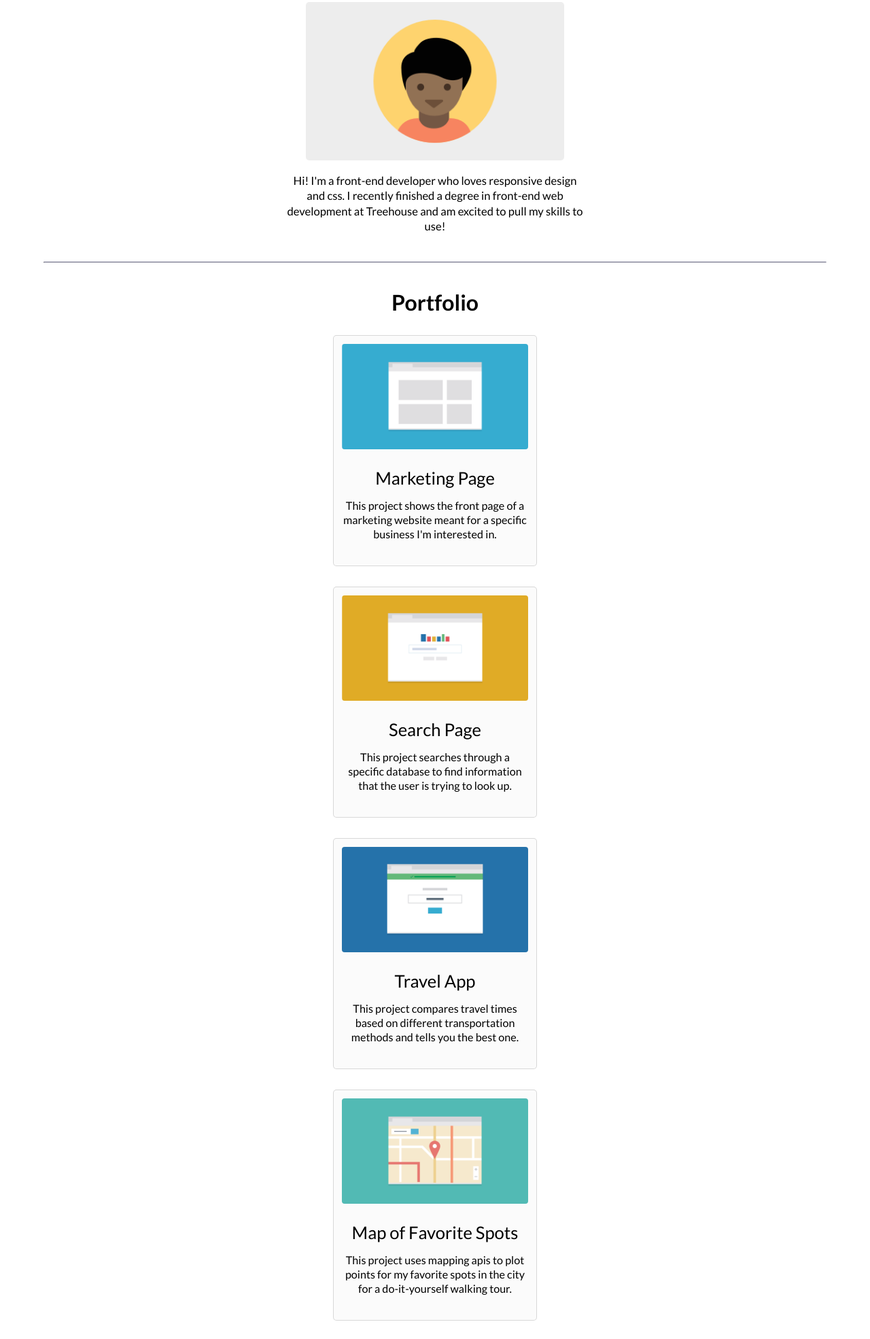
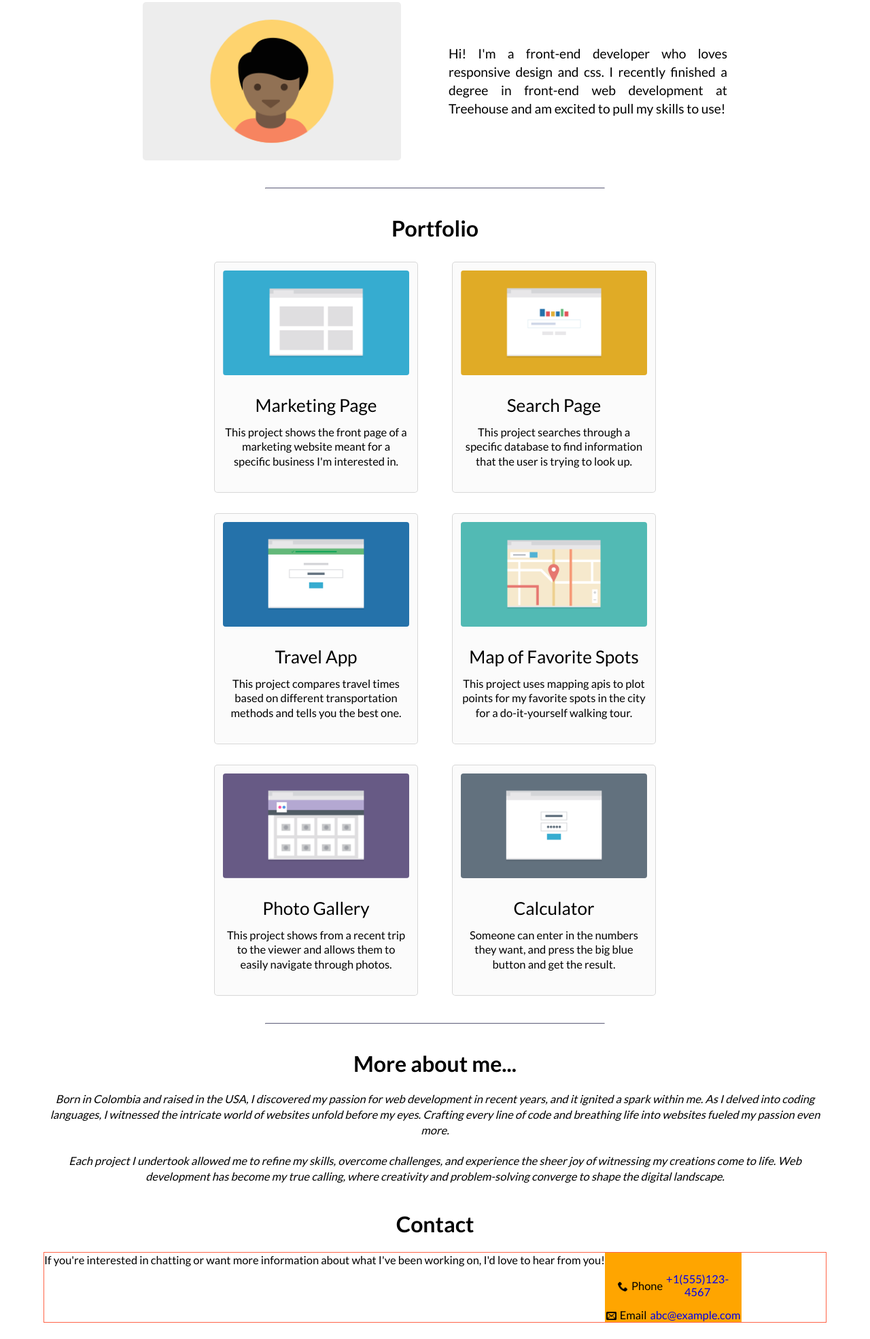
Before and after one commit to JuanMarinoDev/Basic-Responsive-Layout, a plain HTML site: page index.html in a window 1280 px wide. Shown: the part 160-2130 px from the top of the page at 68% size. Drawn offline with Linux system fonts and the light colour scheme.

Commit message:
Finshed for 700px
-Finished project for 700px-sized screens.
-Updating project for 768px-sized screens.

```diff
--- a/css/style.css
+++ b/css/style.css
@@ -76,6 +76,7 @@ a {
   margin: 15px auto 0 auto;
   line-height: 1.35;
   max-width: 380px;
+  text-align: justify;
 }
 
 
@@ -84,6 +85,7 @@ a {
   border-top: 1px solid rgb(101, 101, 129);
   width: 90%;
   margin: 0 auto;
+  max-width: 500px;
 }
 /*--- Section Titles ---*/
 .section-title {
@@ -96,10 +98,6 @@ a {
   width: 90%;
   margin: 40px auto;
   text-align: center;
-}
-
-.projects-container {
-  /* This will be used for FlexBox*/
 }
 
 /*-------   Projects   -------*/
@@ -295,7 +293,8 @@ footer h4 {
     padding: 0;
     display: flex;
     justify-content: space-between;
-    width: 450px;
+    width: 83%;
+    max-width: 500px;
     margin: auto;
   }
   .nav-section {
@@ -328,6 +327,7 @@ footer h4 {
 
   /*----  Bio & Contact  ----*/
   #bio p,
+  .contact-intro,
   .contact-phone p,
   .contact-email p,
   .contact-phone a,
@@ -338,6 +338,325 @@ footer h4 {
   /*----  Footer Menu  ----*/
   footer h4 {
     font-size: 1.3em;
+  }
+}
+
+
+
+/*___________________________________
+-----------  MOBILE XXL  ------------
+-------------------------------------*/
+@media all and (min-width: 700px) {
+  /*----  Profile ----*/
+  #profile p {
+    max-width: 510px;
+  }
+
+  /*----  Portfolio  ----*/
+  .projects-container {
+    display: flex;
+    justify-content: space-between;
+    flex-wrap: wrap;
+    max-width: 650px;
+    margin: auto;
+  }
+  /*-- Projects --*/
+  .project {
+    margin: 30px 0 0 0;
+  }
+}
+
+
+
+
+
+
+
+
+
+
+
+
+
+
+
+
+
+
+
+
+
+
+
+
+
+
+
+
+
+
+
+
+
+
+
+/*__________________________________
+------------   TABLET   ------------
+------------------------------------*/
+@media all and (min-width: 768px) {
+  body {
+    /* background-color: orange; */
+  }
+  /*----  Navigation ----*/
+  #main-nav {
+    /* text-align: center;
+    background: #7ea2e6;
+    box-shadow: 0 5px 15px #A7BFE8;
+    padding-bottom: 10px; */
+  }
+  .name {
+    /* padding: 20px 0;
+    color: #353535; */
+  }
+  #nav-sections {
+    /* padding: 0;
+    display: flex;
+    justify-content: space-between;
+    width: 83%;
+    max-width: 500px;
+    margin: auto; */
+  }
+  .nav-section {
+    /* font-size: 1.45em;
+    font-weight: 400;
+    padding: 5px 10px; */
+  }
+  #main-nav a {
+    /* color: #353535; */
+  }
+
+  /*----  Profile ----*/
+  #profile {
+    /* text-align: center;
+    margin-bottom: 40px; */
+    display: flex;
+    justify-content: space-between;
+    align-items: center;
+    width: 90%;
+    max-width: 860px;
+    margin: 40px auto;
+  }
+  .profile-pic {
+    /* margin-top: 40px;
+    width: 72%;
+    border-radius: 5px;
+    max-width: 380px; */
+    width: 48%;
+    margin: 0;
+    /* border: 2px solid rgb(44, 46, 139); */
+  }
+  #profile p {
+    /* width: 90%; */
+    /* margin: 15px auto 0 auto; */
+    /* line-height: 1.35; */
+    /* max-width: 510px; */
+    /* font-size: 1.04em; */
+    font-size: 1.2em;
+    line-height: 1.4;
+    width: 48%;
+    max-width: 410px;
+    margin: 0;
+    /* border: 1px solid rgb(138, 138, 163); */
+  }
+
+
+
+
+
+
+
+
+
+
+  /*--- Section Titles ---*/
+  .section-title {
+    /* font-size: 2em; */
+  }
+
+  /*----  Portfolio  ----*/
+  #portfolio {
+    /* width: 90%; */
+    /* margin: 40px auto; */
+    /* text-align: center; */
+    /* border: 1px solid rgb(68, 15, 15); */
+  }
+  .projects-container {
+    /* display: flex;
+    justify-content: space-between;
+    flex-wrap: wrap;
+    max-width: 650px;
+    margin: auto; */
+  }
+  /*-- Projects --*/
+  .project {
+    /* margin: 30px 0 0 0; */
+    /* border: 1px solid rgba(168, 168, 168, 0.418); */
+    /* background-color: rgba(168, 168, 168, 0.045); */
+    /* border-radius: 5px; */
+    /* padding: 12px 12px 20px 12px; */
+    /* width: 300px; */
+    /* height: 340px; */
+  }
+  .project-pic {
+    /* width: 100%; */
+    /* border-radius: 4px; */
+  }
+  .project-title {
+    /* font-weight: 400; */
+    /* font-size: 1.6em; */
+    /* margin-top: 25px; */
+    font-size: 1.63em;
+  }
+  .project-text {
+    /* margin-top: 10px; */
+    /* margin-top: 15px; */
+    /* font-size: 1.01em; */
+    /* line-height: 1.3; */
+    font-size: 1.03em;
+  }
+
+
+
+
+
+
+
+
+
+
+
+
+
+
+
+
+  /*----  Bio & Contact  ----*/
+  #bio p {
+    /* margin-top: 22px;
+    line-height: 1.35;
+    font-style: italic; */
+    /* font-size: 1.01em; */
+    font-size: 1.03em;
+    line-height: 1.4;
+  }
+
+
+
+
+/***********************************************************------ MARKER*/
+  .contact-flex {
+    border: 1px solid tomato;
+    margin-top: 22px;
+    display: flex;
+  }
+
+  .contact-intro {
+    /* margin-top: 22px;
+    line-height: 1.35; */
+    margin: 0;
+    font-size: 1.03em;
+    line-height: 1.4;
+  }
+
+  .phone-email-wrapper {
+    background-color: orange;
+  }
+  /*-----  Phone & Email  -----*/
+  .contact-phone,
+  .contact-email {
+    /* width: 80%;
+    display: flex;
+    justify-content: center;
+    align-items: center; */
+    background-color: orange;
+  }
+
+  .contact-phone {
+    /* margin: 30px auto 0 auto; */
+  }
+  .contact-email {
+    /* margin: 15px auto 0 auto; */
+  }
+
+
+
+
+
+
+
+
+  /*- Icons -*/
+  .contact-phone img,
+  .contact-email img {
+    /* width: 15px;
+    height: 15px; */
+  }
+
+  .contact-phone p,
+  .contact-email p,
+  .contact-phone a,
+  .contact-email a {
+    /* padding-left: 5px; */
+    /* font-size: 1.01em; */
+    font-size: 1.03em;
+  }
+
+
+
+
+
+
+
+
+
+
+
+
+
+
+
+
+
+
+
+
+
+
+
+
+
+
+
+
+
+
+
+
+
+
+
+  /*----  Footer Menu  ----*/
+  footer {
+    /* margin-top: 50px;
+    padding: 30px 4%;
+    border-top: 1px solid rgba(168, 168, 168, 0.418);
+    display: flex;
+    justify-content: space-between; */
+  }
+  footer h4 {
+    /* color: #353535;
+    font-size: 1.3em;
+    font-weight: 400; */
   }
 }
 
@@ -392,11 +711,13 @@ footer h4 {
 
 
 
-/***********************************************************------ MARKER*/
 /* ___________________________________________
 -------------  NEXT BREAK POINT  -------------
 ---------------------------------------------- */
 @media all and (min-width: 1000px) {
+  body {
+    /* background-color: orange; */
+  }
   /*----  Navigation ----*/
   #main-nav {
     /* text-align: center;
@@ -412,7 +733,8 @@ footer h4 {
     /* padding: 0;
     display: flex;
     justify-content: space-between;
-    width: 450px;
+    width: 83%;
+    max-width: 500px;
     margin: auto; */
   }
   .nav-section {
@@ -423,7 +745,6 @@ footer h4 {
   #main-nav a {
     /* color: #353535; */
   }
-
 
   /*----  Profile ----*/
   #profile {
@@ -438,10 +759,10 @@ footer h4 {
   }
 
   #profile p {
-    /* width: 90%;
-    margin: 15px auto 0 auto;
-    line-height: 1.35;
-    max-width: 440px; */
+    /* width: 90%; */
+    /* margin: 15px auto 0 auto; */
+    /* line-height: 1.35; */
+    /* max-width: 510px; */
     /* font-size: 1.04em; */
   }
   /*--- Section Titles ---*/
@@ -449,19 +770,23 @@ footer h4 {
     /* font-size: 2em; */
   }
 
-
   /*----  Portfolio  ----*/
   #portfolio {
     /* width: 90%; */
     /* margin: 40px auto; */
     /* text-align: center; */
+    /* border: 1px solid rgb(68, 15, 15); */
   }
   .projects-container {
-    /* This will be used for FlexBox*/
+    /* display: flex;
+    justify-content: space-between;
+    flex-wrap: wrap;
+    max-width: 650px;
+    margin: auto; */
   }
   /*-- Projects --*/
   .project {
-    /* margin: 30px auto 0 auto; */
+    /* margin: 30px 0 0 0; */
     /* border: 1px solid rgba(168, 168, 168, 0.418); */
     /* background-color: rgba(168, 168, 168, 0.045); */
     /* border-radius: 5px; */
@@ -513,5 +838,4 @@ footer h4 {
     font-size: 1.3em;
     font-weight: 400; */
   }
-
 }
--- a/index.html
+++ b/index.html
@@ -28,13 +28,57 @@
       </li>
     </ul>
   </nav>
+
+
+
+
+
+
+
+
+
+
+
   <div id="profile">
     <img src="img/Profile Pic.png" alt="Default profile picture" class="profile-pic">
     <p>Hi! I'm a front-end developer who loves responsive design and css. I recently finished a degree in front-end web development at Treehouse and am excited to pull my skills to use!</p>
   </div>
+
+
+
+
+
+
+
+
+
+
   <hr class="separator">
+
+
+
+
+
+
+
+
+
+
   <div id="portfolio">
     <h2 class="section-title">Portfolio</h2>
+
+
+
+
+
+
+
+
+
+
+
+
+
     <div class="projects-container">
       <div class="project">
         <img src="img/Portfolio-1.png" alt="Marketing Page" class="project-pic">
@@ -67,16 +111,57 @@
         <p class="project-text">Someone can enter in the numbers they want, and press the big blue button and get the result.</p>
       </div>
     </div>
+
+
+
+
+
+
+
+
+
+
   </div>
+
+
+
+
+
+
+
+
+
+
+
+
+
   <hr class="separator">
   <div id="bio">
     <h2 class="section-title">More about me...</h2>
     <p>Born in Colombia and raised in the USA, I discovered my passion for web development in recent years, and it ignited a spark within me. As I delved into coding languages, I witnessed the intricate world of websites unfold before my eyes. Crafting every line of code and breathing life into websites fueled my passion even more.</p>
     <p>Each project I undertook allowed me to refine my skills, overcome challenges, and experience the sheer joy of witnessing my creations come to life. Web development has become my true calling, where creativity and problem-solving converge to shape the digital landscape.</p>
   </div>
+
+
+
+
+
+
+
+
   <div id="contact">
+
     <h2 class="section-title">Contact</h2>
+
+
+
+
+
+    <div class="contact-flex">
       <p class="contact-intro">If you're interested in chatting or want more information about what I've been working on, I'd love to hear from you!</p>
+
+
+      <div class="phone-email-wrapper">
         <div class="contact-phone">
           <img src="img/phone.png" alt="Phone Icon">
           <p>Phone</p>
@@ -88,6 +173,27 @@
           <a href = "mailto:abc@example.com">abc@example.com</a>
         </div>
       </div>
+
+
+
+    </div>
+
+
+
+
+
+
+  </div>
+
+
+
+
+
+
+
+
+
+
   <footer>
     <h4>Juan Mariño</h4>
     <a href="#main-nav">
```
Lines whose indentation alone changed are shown as unchanged.
